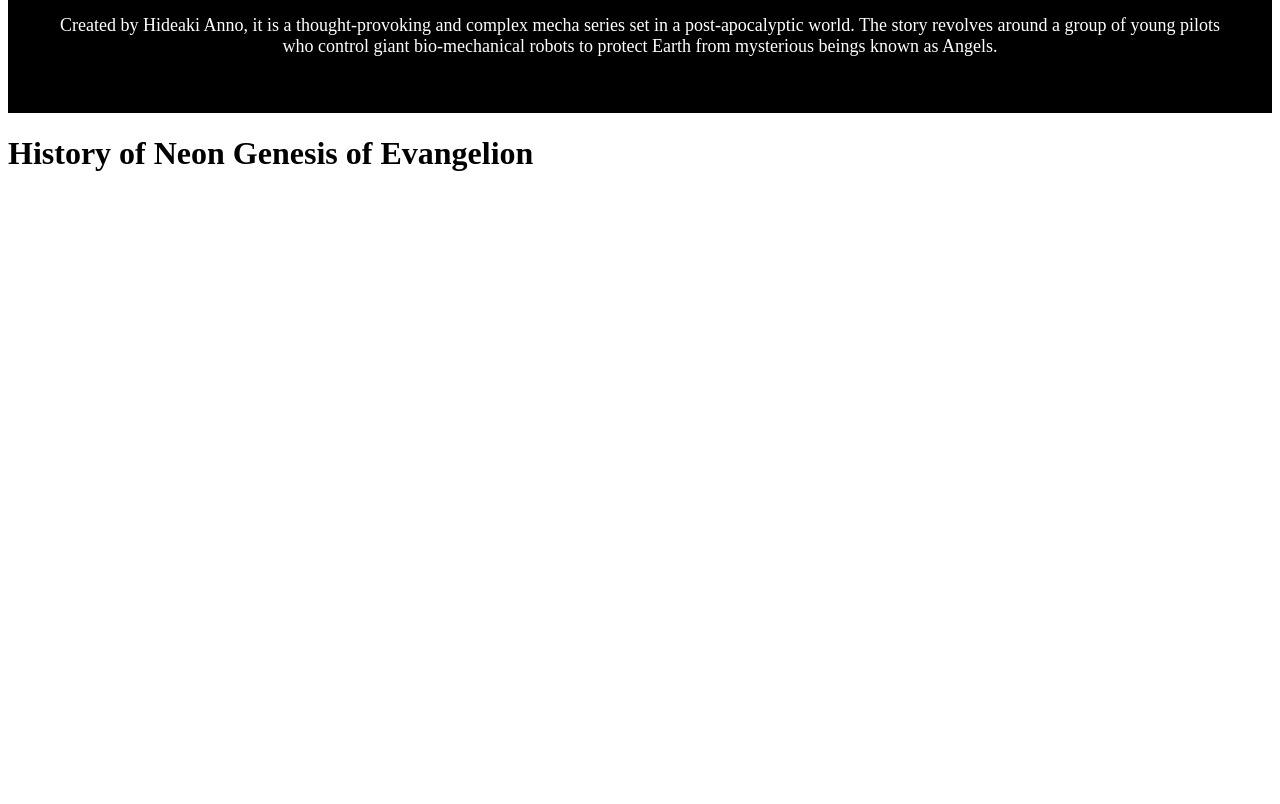
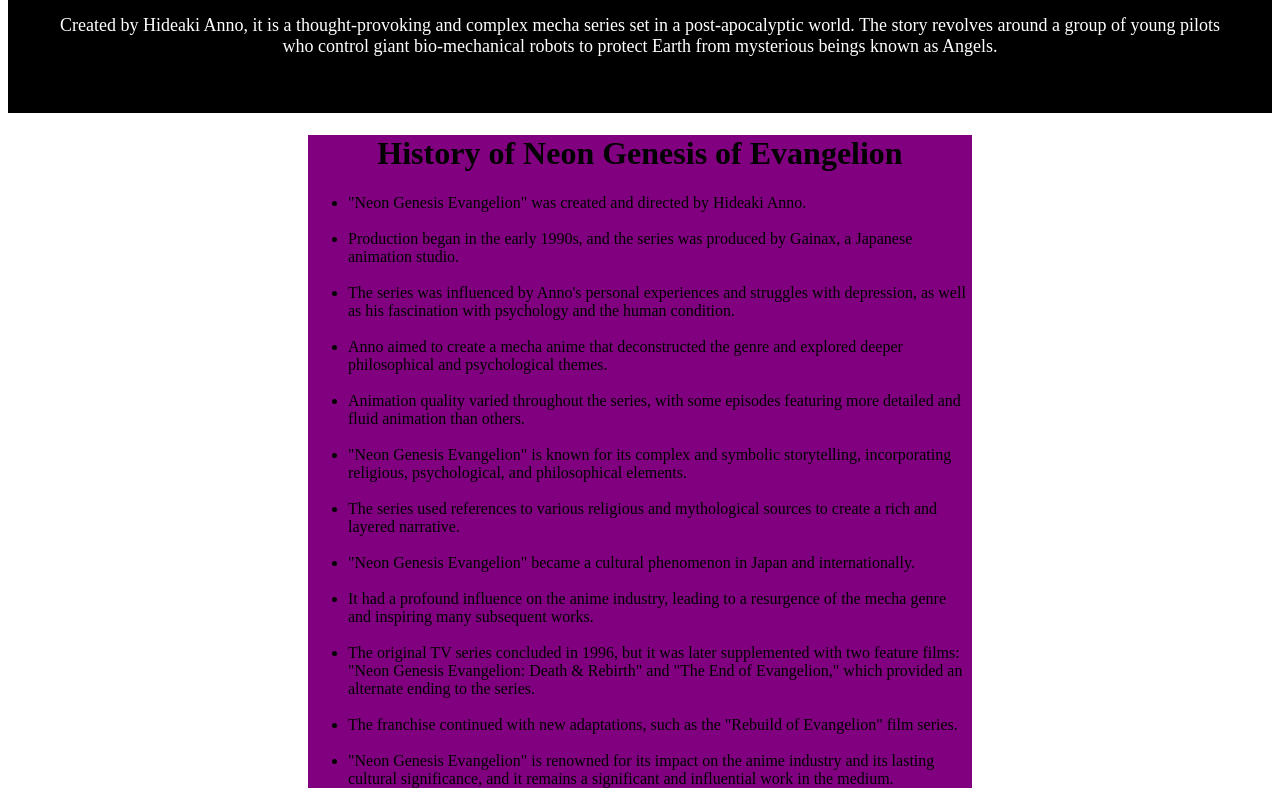
Before and after one commit to henchants/CIT-14, a plain HTML site: page FreeCodeCamp/tribute/tribute.html in a window 1280 px wide. Shown: the part 500-1304 px from the top of the page. Before the commit the page ends 800 px from the top, so only its background shows below. Drawn offline with Linux system fonts and the light colour scheme.

Commit message:
11/4/2023 update

```diff
--- a/FreeCodeCamp/tribute/tribute.css
+++ b/FreeCodeCamp/tribute/tribute.css
@@ -30,6 +30,19 @@
     margin: 0 auto;
 }
 
+/* .background{
+    background-color: greenyellow;
+}*/
+
+.infoTitle{
+    text-align: center;
+}
+
+.info{
+    margin:0px 300px;
+    background-color: purple;
+}
+
 #img-caption {
     font-style: italic;
     margin: 10px 0;
@@ -47,6 +60,9 @@
     color: black;
 }
 
+
+
+
 #tribute-link:hover{
     color:red;
     text-decoration: none;
--- a/FreeCodeCamp/tribute/tribute.html
+++ b/FreeCodeCamp/tribute/tribute.html
@@ -16,9 +16,26 @@
         <h5>Learn more about <a id="tribute-link" href="https://evangelion.fandom.com/wiki/Evangelion" target="_blank">Evangelion</a></h5>
     </div>
     <div class="info">
-        <h1>History of Neon Genesis of Evangelion</h1>
-
-
+        <h1 class="infoTitle">History of Neon Genesis of Evangelion</h1>
+        <div class="background">
+        <div class="bullets">
+            <ul>
+                <!-- this is where the information is stored about the history -->
+                <li>"Neon Genesis Evangelion" was created and directed by Hideaki Anno.</li>
+                <br><li>Production began in the early 1990s, and the series was produced by Gainax, a Japanese animation studio.</li>
+                <br><li>The series was influenced by Anno's personal experiences and struggles with depression, as well as his fascination with psychology and the human condition.</li>
+                <br><li>Anno aimed to create a mecha anime that deconstructed the genre and explored deeper philosophical and psychological themes.</li>
+                <br><li>Animation quality varied throughout the series, with some episodes featuring more detailed and fluid animation than others.</li>
+                <br><li>"Neon Genesis Evangelion" is known for its complex and symbolic storytelling, incorporating religious, psychological, and philosophical elements.</li>
+                <br><li>The series used references to various religious and mythological sources to create a rich and layered narrative.</li>
+                <br><li>"Neon Genesis Evangelion" became a cultural phenomenon in Japan and internationally.</li>
+                <br><li>It had a profound influence on the anime industry, leading to a resurgence of the mecha genre and inspiring many subsequent works.</li>
+                <br><li>The original TV series concluded in 1996, but it was later supplemented with two feature films: "Neon Genesis Evangelion: Death & Rebirth" and "The End of Evangelion," which provided an alternate ending to the series.</li>
+                <br><li>The franchise continued with new adaptations, such as the "Rebuild of Evangelion" film series.</li>
+                <br><li>"Neon Genesis Evangelion" is renowned for its impact on the anime industry and its lasting cultural significance, and it remains a significant and influential work in the medium.</li>
+            </ul>
+        </div>
+    </div>
     </div>
 </body>
 </html>
```
